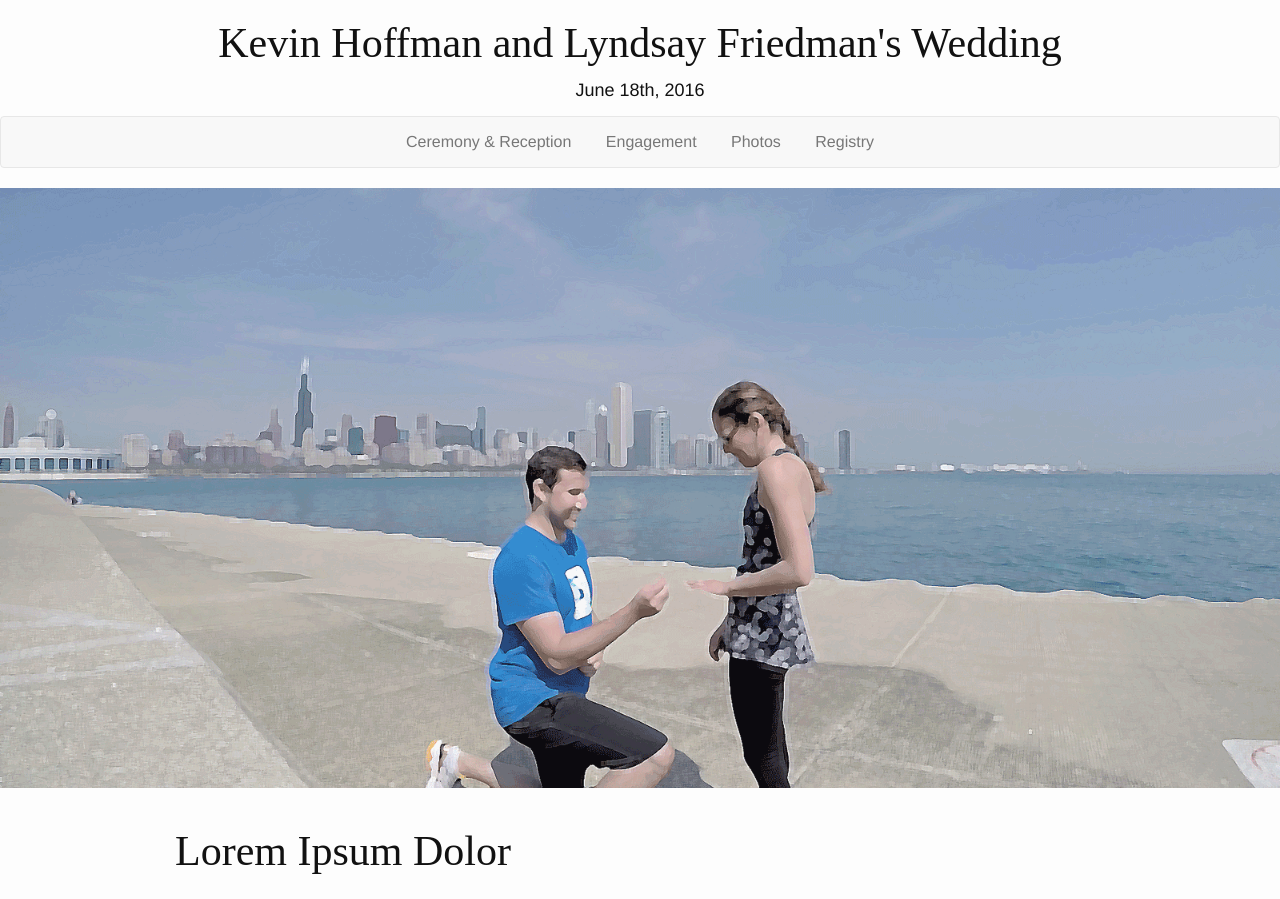
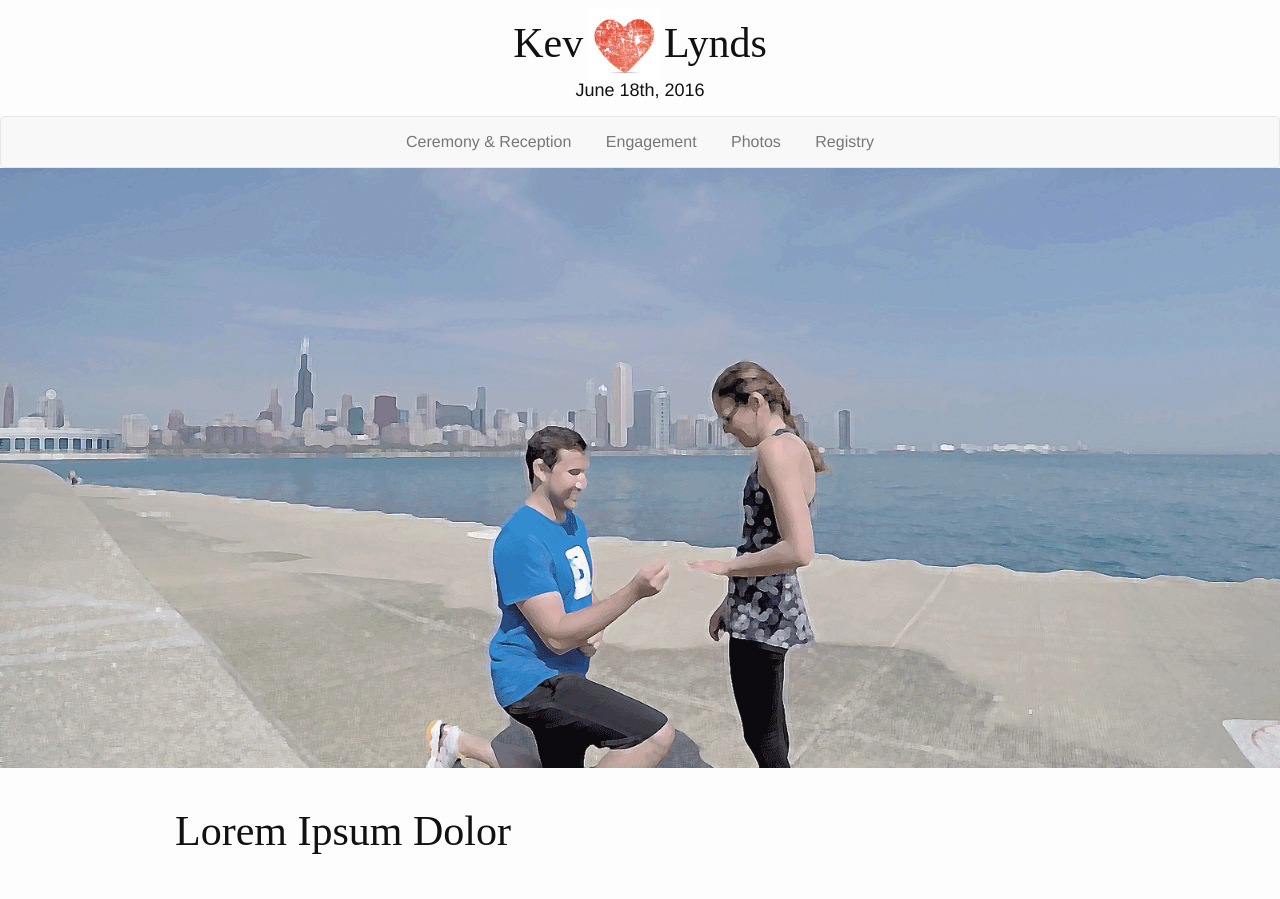
Before and after one commit to khoffma4/wedding, a Jekyll site: the page built from index.html, in a window 1280 px wide. Shown: the top 899 px of the page. Built offline with Jekyll 4.4.1, drawn with Linux system fonts in a browser that asks for light colours; some web fonts are replaced.

Commit message:
adds image to header

```diff
--- a/_includes/header.html
+++ b/_includes/header.html
@@ -1,5 +1,9 @@
-<h1>Kevin Hoffman and Lyndsay Friedman's Wedding</h1>
-<h2>June 18th, 2016</h2>
+<header>
+  <h1>Kev</h1>
+  <img src="../images/heart.jpg" class="heart">
+  <h1>Lynds</h1>
+  <h2>June 18th, 2016</h2>
+</header>
 
 <nav class="navbar navbar-default">
   <div class="container-fluid">
--- a/_sass/_layout.scss
+++ b/_sass/_layout.scss
@@ -248,6 +248,10 @@ h2 {
   text-align: center;
 }
 
+.navbar {
+  margin-bottom: 0px;
+}
+
 ul.navbar-nav {
   float: none;
   text-align: center;
@@ -257,3 +261,13 @@ ul.navbar-nav {
     float: none
   }
 }
+
+header {
+  text-align: center;
+  h1 { display: inline-block;}
+}
+
+img.heart {
+  vertical-align: bottom;
+  height: 72px
+}
```
Also changed, not shown: images/heart.jpg (added).
